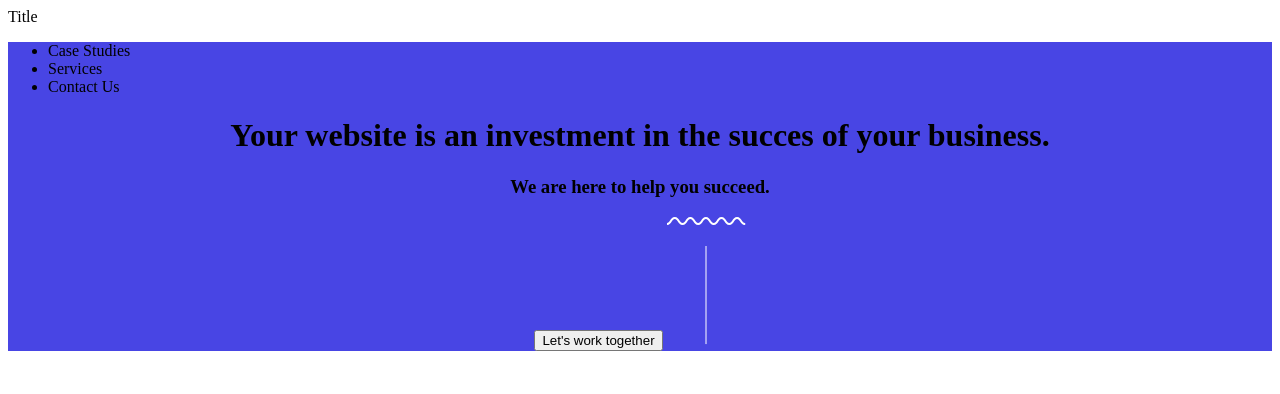
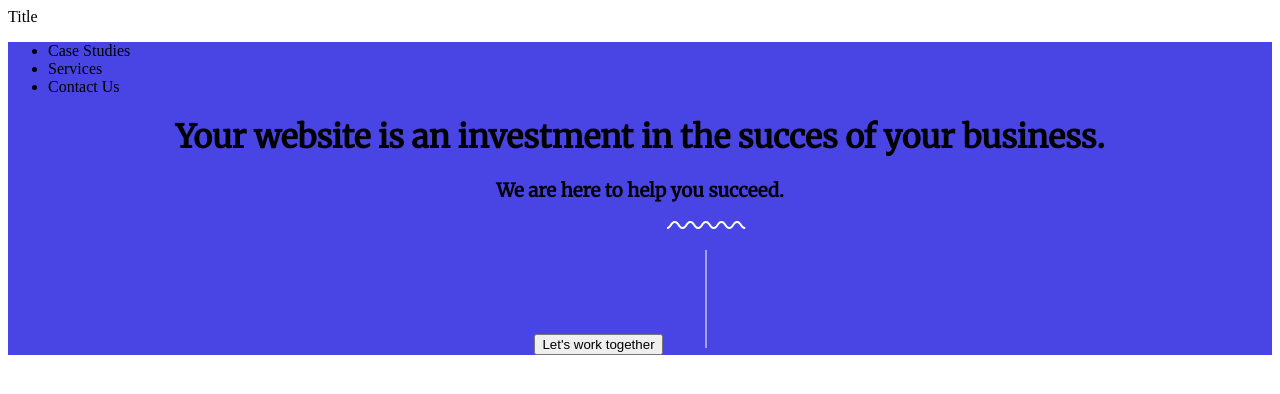
Before and after one commit to Fleurdd1/les-3-frontend, a plain HTML site: page index.html in a window 1280 px wide. Drawn offline with Linux system fonts and the light colour scheme.

Commit message:
stylingopzet

```diff
--- a/styles.css
+++ b/styles.css
@@ -6,27 +6,41 @@ Lichtpaars #F2F0FF (voor de grote zwevende woorden, zoals "hello" en "services")
 Lichtgrijs #F3F6F9 (voor de achtergrond van de projecten)
 Grijs #7A7A7A (voor de service-tegel tekst);
 ////////////////////////*/
+@import url('https://fonts.googleapis.com/css2?family=Merriweather:wght@300;400&family=Roboto:wght@100;300;400;500;700&display=swap');
 
-/* ------------------------------- 1. Global Styles -------------------------------- */
-body {
+/* ------------ global --------------- */
+h1, h2, h3 {
+    font-family: 'Merriweather', serif;
+}
+text {
+    font-family: 'Roboto', sans-serif;
+}
 
-}
-/* ------------------------------- 2. Typography ----------------------------------- */
+/* ------------ navigation-------------*/
 
-/* ------------------------------- 3. Layout --------------------------------------- */
 
-/* --------------- 3.1 Reusables ----------------------- */
+/* ------------ header -------------*/
+
 header {
     background-color: #4845E4;
 }
-/* --------------- 3.2 Other --------------------------- */
-
-/* ------------------------------- 4. Areas ---------------------------------------- */
-
-/* --------------- 4.1 Header ------------------------- */
 .header-title-inner-container {
     text-align: center;
 }
-/* --------------- 4.2 Introduction ------------------- */
 
-/* ------------------------------- 5. Media Queries -------------------------------- */
+/* ------------ introduction -------------*/
+
+
+/* ------------ projects -------------*/
+
+
+/* ------------ services -------------*/
+
+
+/* ------------ form -------------*/
+
+
+/* ------------ footer -------------*/
+
+
+/* ------------------------------- Media Queries -------------------------------- */
```
